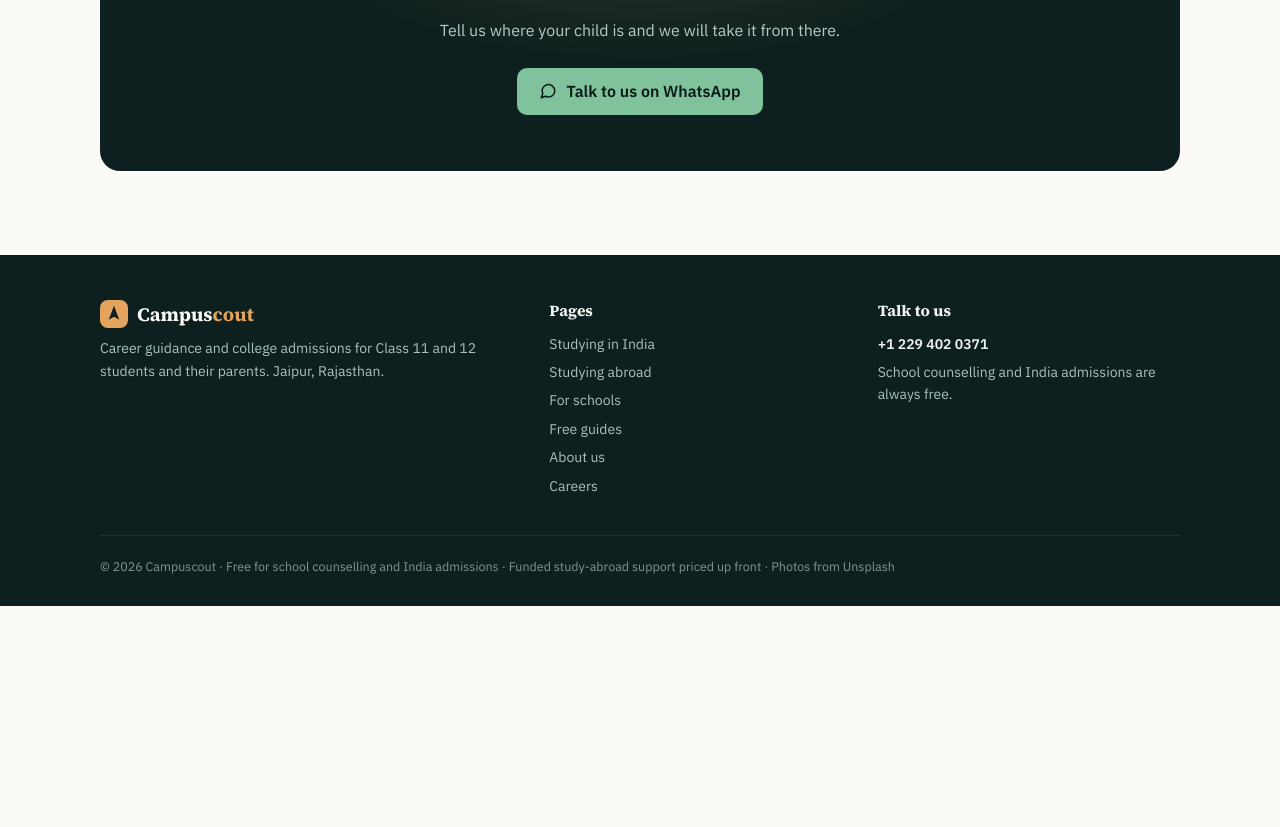
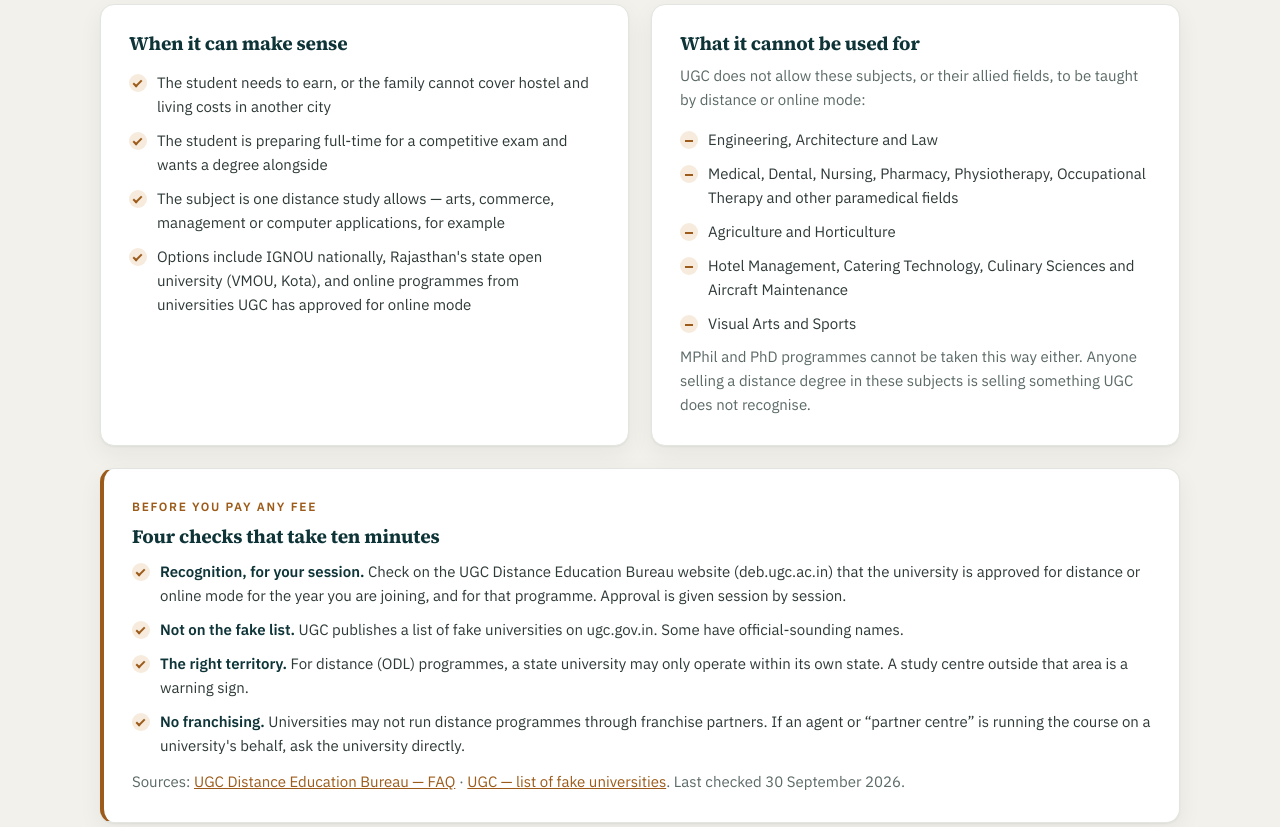
Before and after one commit to saurabh42075-maker/campuscout-site, a plain HTML site: page india.html in a window 1280 px wide. Shown: the part 2954-3781 px from the top of the page. Before the commit the page ends 3560 px from the top, so only its background shows below. Drawn offline with Linux system fonts and the light colour scheme.

Commit message:
Add distance and online degrees section to India page
- When a recognised distance degree makes sense, UGC's prohibited
  subjects, and four checks before paying (DEB recognition, fake list,
  territory, no franchising), with UGC sources and a last-checked date
- Homepage India card links the topic

Co-Authored-By: Claude Opus 5.5 <noreply@anthropic.com>

```diff
--- a/india.html
+++ b/india.html
@@ -92,6 +92,41 @@
   </div>
 </div></section>
 
+<section class="alt" id="distance"><div class="wrap">
+  <div class="sec-head"><p class="eyebrow">Distance and online degrees</p><h2>A recognised distance degree can be a sensible choice. An unrecognised one is worth nothing.</h2>
+    <p>Some students need to work, support their family, prepare for a competitive exam, or simply cannot move city. A recognised distance or online degree lets them keep studying without a full-time campus place. Under UGC's 2020 regulations, recognised undergraduate and postgraduate degrees earned this way are treated as equivalent to the same degrees earned on campus.</p></div>
+  <div class="cols cols-2">
+    <div class="card"><h3>When it can make sense</h3>
+      <ul class="ticks">
+        <li>The student needs to earn, or the family cannot cover hostel and living costs in another city</li>
+        <li>The student is preparing full-time for a competitive exam and wants a degree alongside</li>
+        <li>The subject is one distance study allows — arts, commerce, management or computer applications, for example</li>
+        <li>Options include IGNOU nationally, Rajasthan's state open university (VMOU, Kota), and online programmes from universities UGC has approved for online mode</li>
+      </ul></div>
+    <div class="card"><h3>What it cannot be used for</h3>
+      <p>UGC does not allow these subjects, or their allied fields, to be taught by distance or online mode:</p>
+      <ul class="ticks no">
+        <li>Engineering, Architecture and Law</li>
+        <li>Medical, Dental, Nursing, Pharmacy, Physiotherapy, Occupational Therapy and other paramedical fields</li>
+        <li>Agriculture and Horticulture</li>
+        <li>Hotel Management, Catering Technology, Culinary Sciences and Aircraft Maintenance</li>
+        <li>Visual Arts and Sports</li>
+      </ul>
+      <p>MPhil and PhD programmes cannot be taken this way either. Anyone selling a distance degree in these subjects is selling something UGC does not recognise.</p></div>
+  </div>
+  <div class="card limits warn">
+    <p class="eyebrow">Before you pay any fee</p>
+    <h3>Four checks that take ten minutes</h3>
+    <ul class="ticks">
+      <li><b>Recognition, for your session.</b> Check on the UGC Distance Education Bureau website (deb.ugc.ac.in) that the university is approved for distance or online mode for the year you are joining, and for that programme. Approval is given session by session.</li>
+      <li><b>Not on the fake list.</b> UGC publishes a list of fake universities on ugc.gov.in. Some have official-sounding names.</li>
+      <li><b>The right territory.</b> For distance (ODL) programmes, a state university may only operate within its own state. A study centre outside that area is a warning sign.</li>
+      <li><b>No franchising.</b> Universities may not run distance programmes through franchise partners. If an agent or “partner centre” is running the course on a university's behalf, ask the university directly.</li>
+    </ul>
+    <p class="fine">Sources: <a href="https://deb.ugc.ac.in/FAQ" rel="noopener" target="_blank">UGC Distance Education Bureau — FAQ</a> · <a href="https://www.ugc.gov.in/universitydetails/HEIs_Violating_Regulations?tab=fakeuni" rel="noopener" target="_blank">UGC — list of fake universities</a>. Last checked 30 September 2026.</p>
+  </div>
+</div></section>
+
 <div class="band"><div class="wrap band-grid">
   <div><p class="eyebrow">Free, and here is why</p>
     <h2>Colleges pay us. You never do.</h2>
--- a/styles.css
+++ b/styles.css
@@ -273,3 +273,4 @@ textarea{resize:vertical;min-height:100px;line-height:1.5}
 .form-card h2{font-size:clamp(21px,2.6vw,25px)}
 .btn:disabled{opacity:.6;cursor:wait}
 .form-card .btn{margin-top:20px}
+.card.limits .ticks b{color:var(--ink)}
```
Also changed, not shown: index.html (+1 -0 lines).
